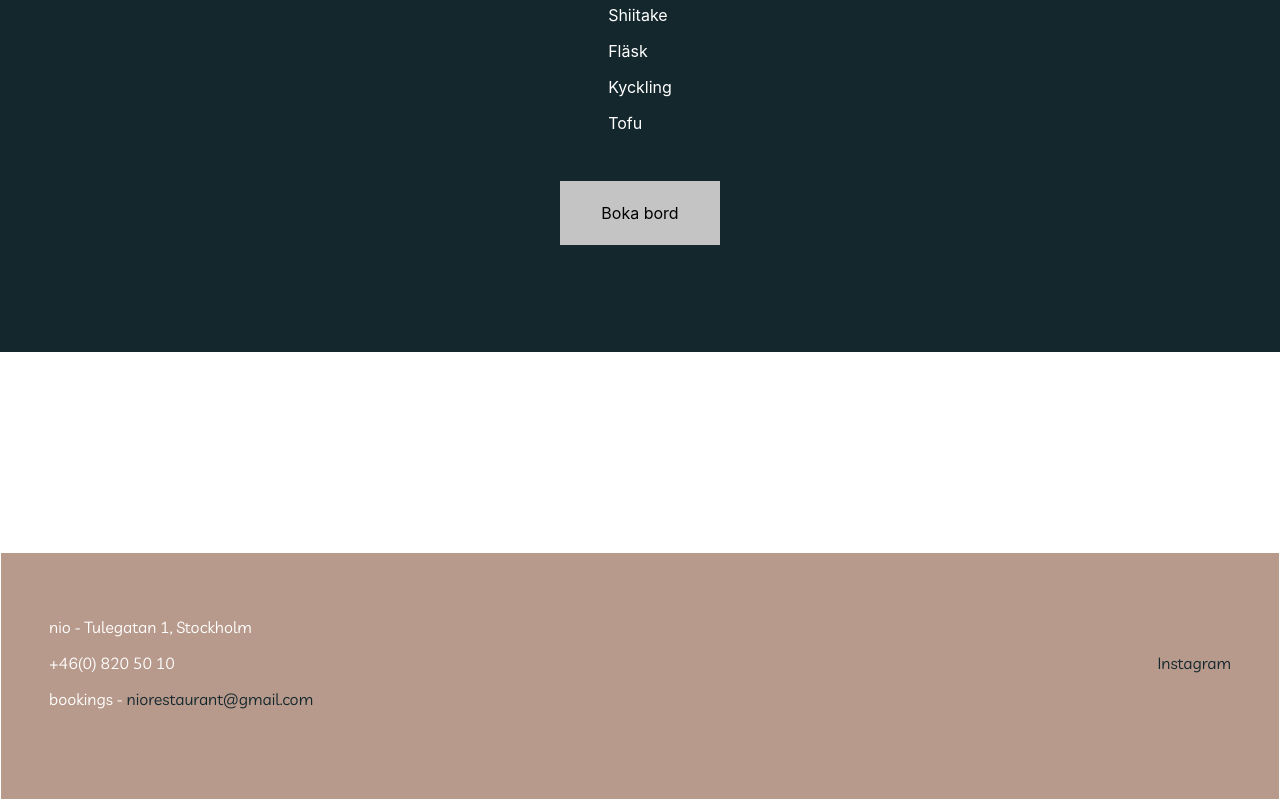
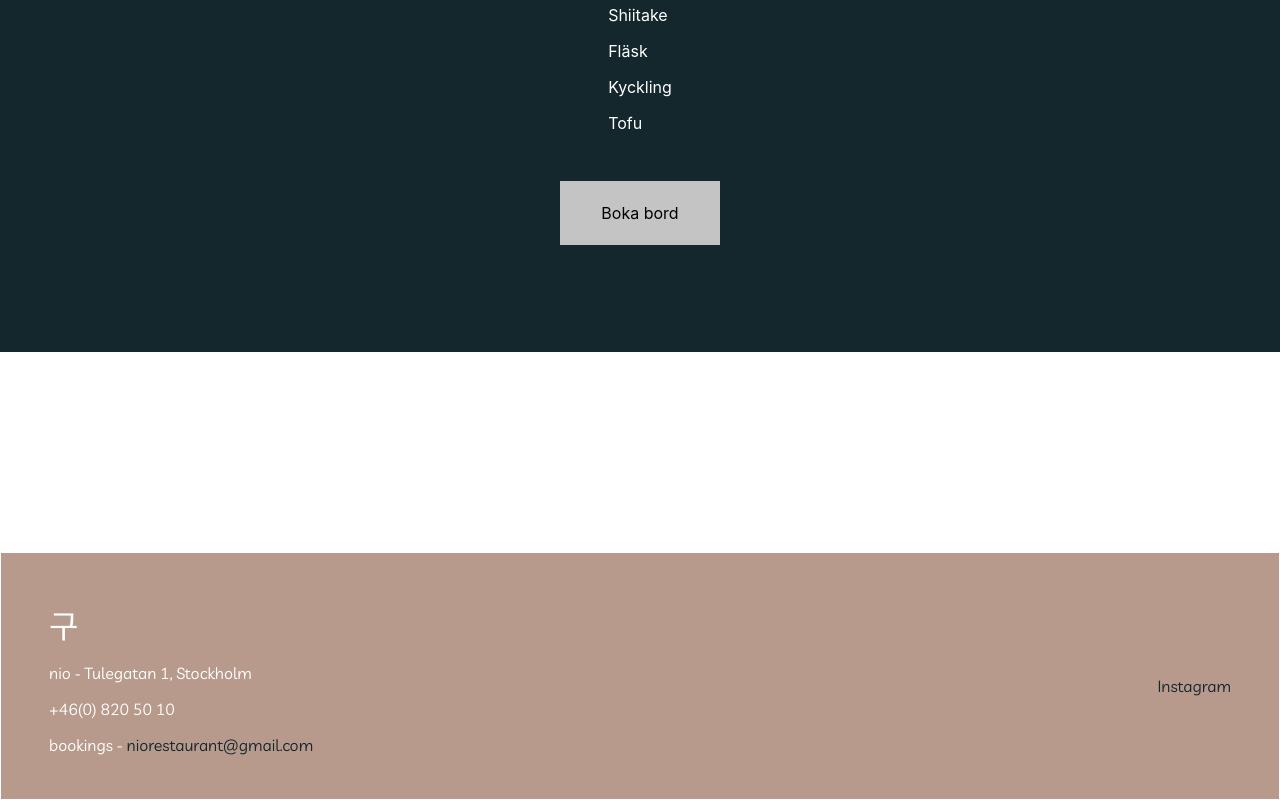
Before and after one commit to kamelfall/nio, a React (Create React App) app: page / in a window 1280 px wide. Shown: the part 1064-1864 px from the top of the page. Built offline with nearby package versions, Linux system fonts and the light colour scheme.

Commit message:
add logo to footer

```diff
--- a/src/components/FooterComponent/FooterComponent.scss
+++ b/src/components/FooterComponent/FooterComponent.scss
@@ -17,6 +17,11 @@ a:link {
 .contact {
   width: 30%;
   text-align: left;
+
+  .footerLogo {
+    font-size: 2em;
+    margin: 0 auto;
+  }
 }
 .socials {
   width: 30%;
--- a/src/components/FooterComponent/FooterComponent.tsx
+++ b/src/components/FooterComponent/FooterComponent.tsx
@@ -8,6 +8,7 @@ class FooterComponent extends React.Component<{}, {}> {
     <footer className="root">
       <div className="footerContent">
         <div className="contact">
+          <p className="footerLogo">구</p>
           <p>nio - Tulegatan 1, Stockholm</p>
           <p>+46(0) 820 50 10</p>
           <p>bookings - <a href="mailto:niorestaurant@gmail.com?Subject=Book%20Table">niorestaurant@gmail.com</a></p>
```
